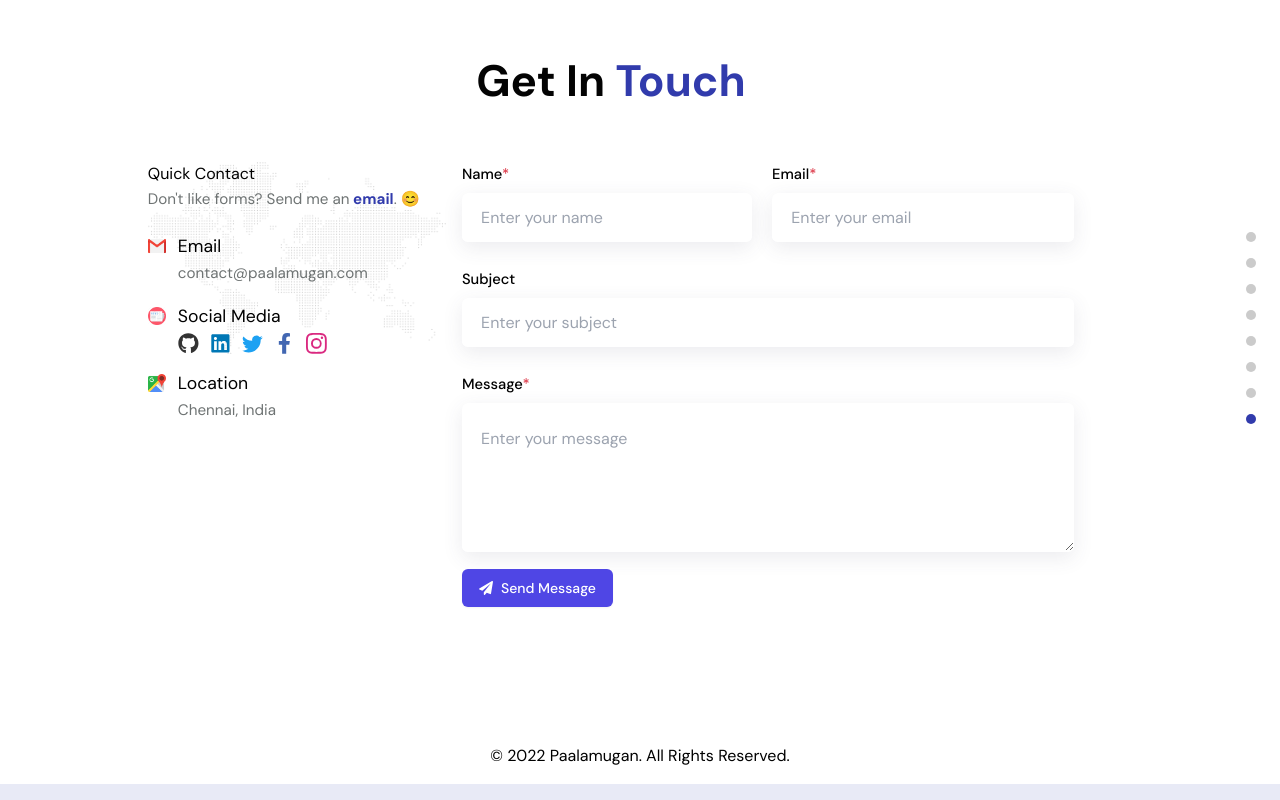
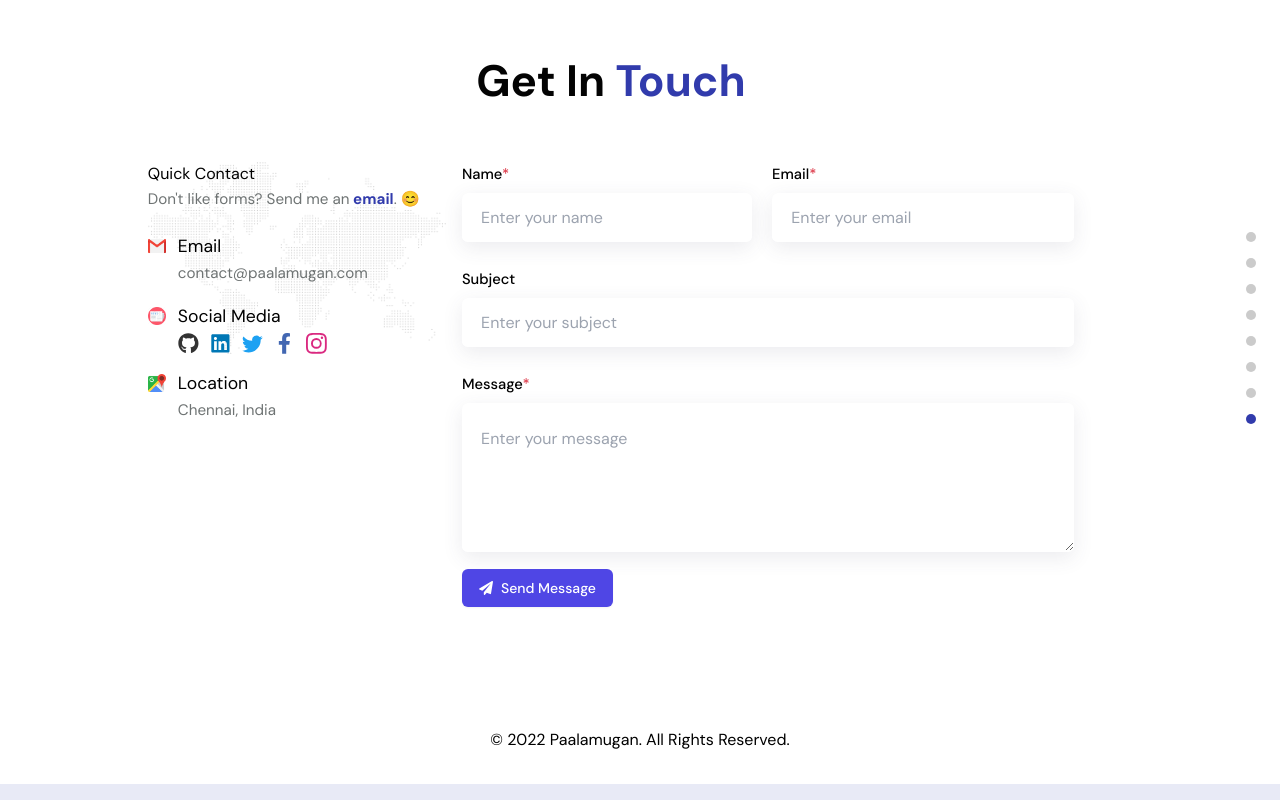
Before and after one commit to paalamugan/paalamugan-new-portfolio, a React (Create React App) app: page / in a window 1280 px wide. Shown: the part 7066-7866 px from the top of the page. Built offline with nearby package versions, Linux system fonts and the light colour scheme; no server answers; a web font is replaced by a local one.

Commit message:
Fix: Footer alignment issue

```diff
--- a/src/container/Footer/Footer.jsx
+++ b/src/container/Footer/Footer.jsx
@@ -4,7 +4,7 @@
 const Footer = () => {
   const year = new Date().getFullYear();
   return (
-    <footer className="flex items-center justify-center px-4 py-4 mb-4 bg-white">
+    <footer className="flex items-center justify-center px-4 pb-8 bg-white">
       <p className="text-base text-center text-black">© {year} Paalamugan. All Rights Reserved.</p>
     </footer>
   );
```
